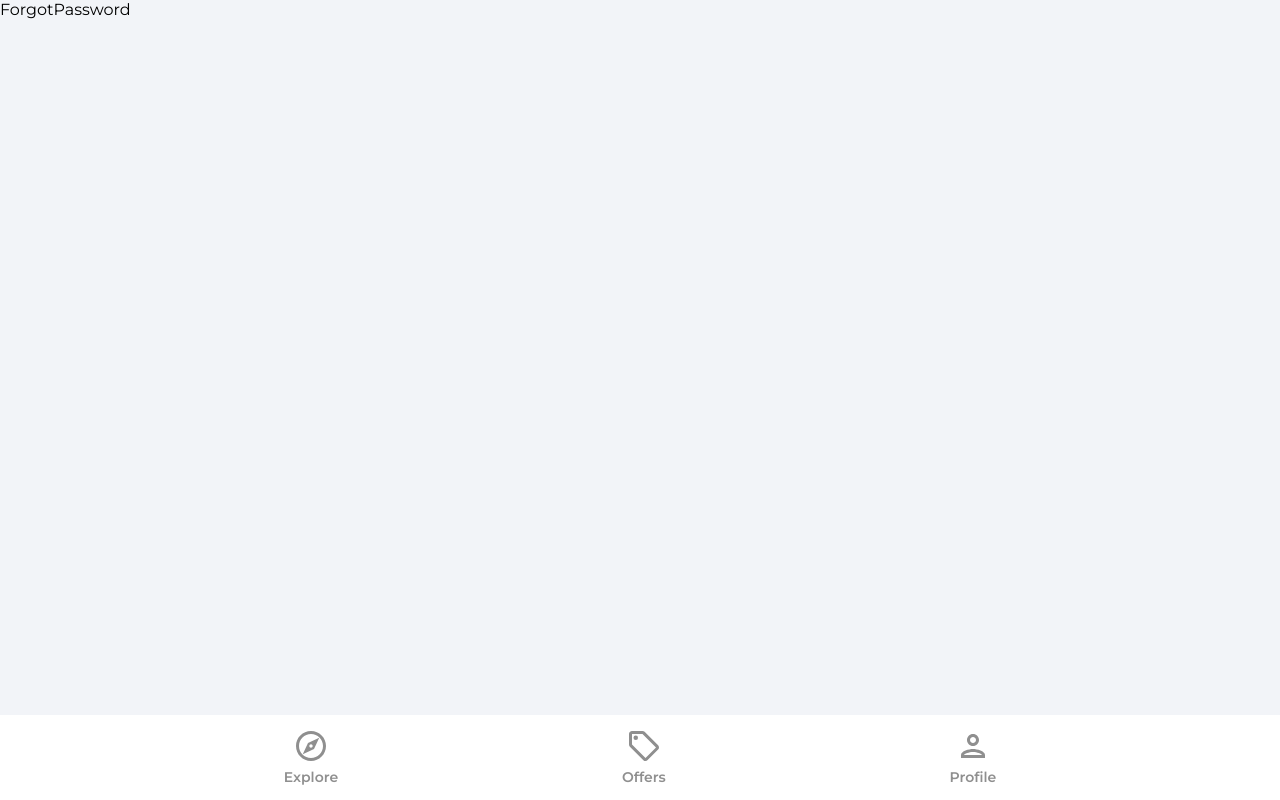
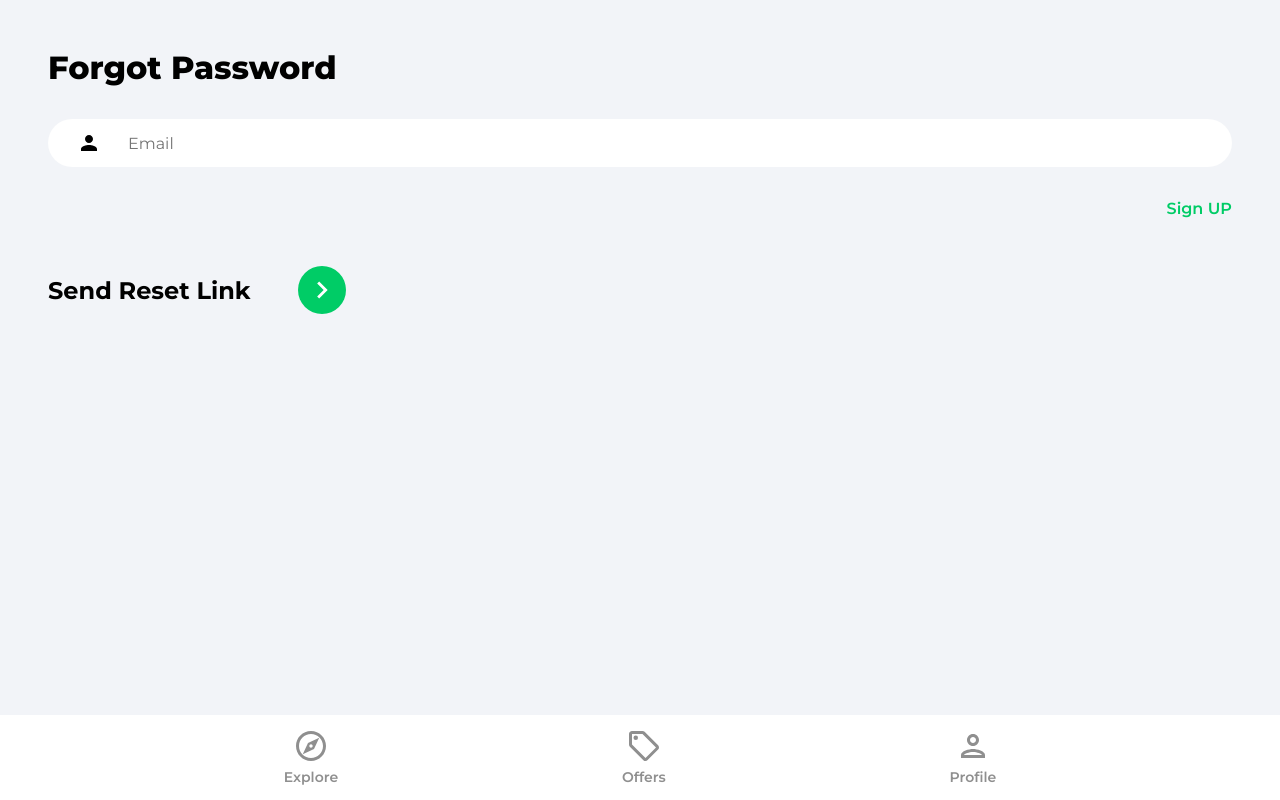
Before and after one commit to mohamedabdallah20/House-Marketplace-ReactJS, a React (Create React App) app: page /forgot-password in a window 1280 px wide. Built offline with nearby package versions, Linux system fonts and the light colour scheme; no server answers.

Commit message:
Add forgot password functionality

```diff
--- a/src/pages/ForgotPassword.jsx
+++ b/src/pages/ForgotPassword.jsx
@@ -1,7 +1,54 @@
-import React from 'react'
+import React, { useState } from 'react'
+import { Link, useNavigate } from 'react-router-dom'
+import { getAuth, sendPasswordResetEmail } from 'firebase/auth'
+import { toast } from 'react-toastify'
+import { ReactComponent as ArrowRightIcon } from '../assets/svg/keyboardArrowRightIcon.svg'
 
 function ForgotPassword() {
-  return <div>ForgotPassword</div>
+  const [email, setEmail] = useState('')
+  const navigate = useNavigate()
+  const onSubmit = async (e) => {
+    e.preventDefault()
+    try {
+      await sendPasswordResetEmail(getAuth(), email)
+      toast.success('Reset Link Sent to you!')
+      navigate('/sign-in')
+    } catch (error) {
+      toast.error('could not send reset link')
+    }
+  }
+  return (
+    <div className="pageContainer">
+      <header>
+        <p className="pageHeader">Forgot Password</p>
+      </header>
+      <main>
+        <form onSubmit={onSubmit}>
+          <input
+            type="text"
+            value={email}
+            placeholder="Email"
+            className="emailInput"
+            id="email"
+            onChange={(e) => setEmail(e.target.value)}
+          />
+          <Link to="/sign-up" className="forgotPasswordLink">
+            Sign UP
+          </Link>
+          <div className="signInBar">
+            <div className="signInText">Send Reset Link</div>
+            <button className="signInButton">
+              <ArrowRightIcon
+                fill="#ffffff"
+                width={34}
+                height={34}
+              ></ArrowRightIcon>
+            </button>
+          </div>
+        </form>
+      </main>
+    </div>
+  )
 }
 
 export default ForgotPassword
```
